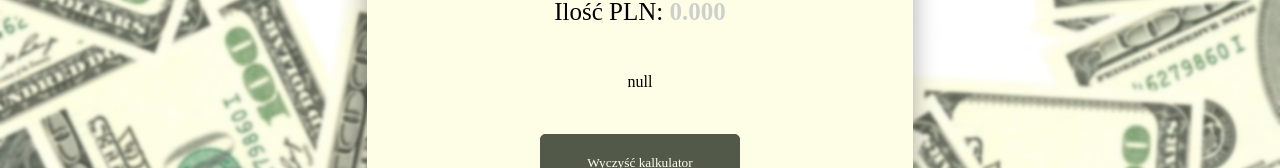
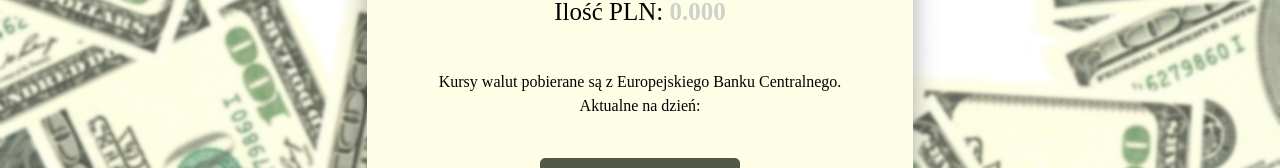
Before and after one commit to miloszzaj/currency-converter-react, a React (Create React App) app: page / in a window 1280 px wide. Shown: the part 569-737 px from the top of the page. Built offline with nearby package versions, Linux system fonts and the light colour scheme; no server answers; a web font is replaced by a local one.

Commit message:
actual date on form added

```diff
--- /dev/null
+++ b/src/Form/FormDataDownloadDate/FormDataDolnloadDate.js
@@ -0,0 +1,14 @@
+import { Wrapper, Date } from './styled';
+
+const FormDataDownloadDate = ({ date }) => {
+	return (
+		<Wrapper>
+			<div>Kursy walut pobierane są z Europejskiego Banku Centralnego.</div>
+			<div>
+				Aktualne na dzień: <Date>{date}</Date>{' '}
+			</div>
+		</Wrapper>
+	);
+};
+
+export default FormDataDownloadDate;
--- /dev/null
+++ b/src/Form/FormDataDownloadDate/styled.js
@@ -0,0 +1,11 @@
+import styled from 'styled-components';
+
+export const Wrapper = styled.div`
+	display: flex;
+	flex-direction: column;
+	align-items: center;
+`;
+
+export const Date = styled.span`
+	font-weight: bold;
+`;
--- a/src/Form/Select/index.js
+++ b/src/Form/Select/index.js
@@ -2,13 +2,17 @@ import { Title, Content } from './styled';
 import { currencies } from '../../currencies';
 import React from 'react';
 
-const Select = ({ title, onChange, rates }) => {
+const Select = ({ title, onChange }) => {
 	return (
 		<label>
 			<Title>{title}</Title>
-			<Content>
+			<Content onChange={e => onChange(e)}>
 				{Object.keys(currencies).map(currency => {
-					return <option key={currency}>{currency}</option>;
+					return (
+						<option key={currency} value={currency}>
+							{currency}
+						</option>
+					);
 				})}
 			</Content>
 		</label>
--- a/src/Form/index.js
+++ b/src/Form/index.js
@@ -5,20 +5,29 @@ import FormScore from './FormScore';
 import FormRequiredText from './FormRequiredText';
 import FormLegend from './FormLegend';
 import FormData from './FormData';
+import FormDataDownloadDate from './FormDataDownloadDate/FormDataDolnloadDate';
 
 import { Wrapper, Fieldset, Division } from './styled';
 
 import { useCurrentRates } from '../useCurrentRates';
 
-import { useState } from 'react';
+import { useState, useEffect } from 'react';
 
 const Form = () => {
 	const [amount, setAmount] = useState('');
 	const [result, setResult] = useState();
 	const [actualCourse, setActualCourse] = useState('4.5697');
+	const [cur, setCur] = useState();
 
-	const selectedCourseDisplay = e => {
+	// const selectedCourseDisplay = e => {
+	// 	setActualCourse(e.target.value);
+	// 	console.log(actualCourse);
+	// };
+
+	const setCurOnChange = e => {
+		setCur(e.target.value);
 		setActualCourse(e.target.value);
+		console.log(cur);
 	};
 	const calculate = () => {
 		const res = amount * actualCourse;
@@ -36,13 +45,11 @@ const Form = () => {
 		setResult();
 	};
 
-	const rates = useCurrentRates();
+	const { rates, date } = useCurrentRates();
 
-	// useEffect(() => {
-	// 	console.log(rates);
-
-	// 	console.log(Object.keys(rates));
-	// }, [rates]);
+	useEffect(() => {
+		console.log(rates);
+	}, [rates]);
 
 	// useEffect(() => {
 	// 	const downloadData = async () => {
@@ -73,12 +80,12 @@ const Form = () => {
 					<FormData />
 				</Division>
 				<Division>
-					<Select rates={rates} title='Waluta:' onChange={selectedCourseDisplay} />
+					<Select rates={rates} title='Waluta:' onChange={setCurOnChange} />
 				</Division>
 				<Division>
 					<Input
 						title='Aktualny kurs*:'
-						type='number'
+						// type='number'
 						name='actualCourse'
 						required={true}
 						defaultValue={actualCourse}
@@ -106,7 +113,9 @@ const Form = () => {
 				<Division>
 					<FormScore result={result} />
 				</Division>
-				<Division>{rates ? rates.AED : 'null'}</Division>
+				<Division>
+					<FormDataDownloadDate date={date} />
+				</Division>
 				<Division>
 					<FormButton buttonBody='Wyczyść kalkulator' type='reset' />
 				</Division>
--- a/src/useCurrentRates.js
+++ b/src/useCurrentRates.js
@@ -3,6 +3,7 @@ import axios from 'axios';
 
 export const useCurrentRates = () => {
 	const [rates, setRates] = useState();
+	const [date, setDate] = useState();
 
 	useEffect(() => {
 		const test = () => {
@@ -10,6 +11,7 @@ export const useCurrentRates = () => {
 				try {
 					const res = await axios.get('https://api.exchangerate.host/latest?base=PLN');
 					setRates(res.data.rates);
+					setDate(res.data.date);
 				} catch (error) {
 					console.error(error);
 				}
@@ -17,6 +19,6 @@ export const useCurrentRates = () => {
 		};
 		setTimeout(test, 500);
 	}, []);
-	console.log(rates);
-	return rates;
+	console.log(rates, date);
+	return { rates, date };
 };
```
